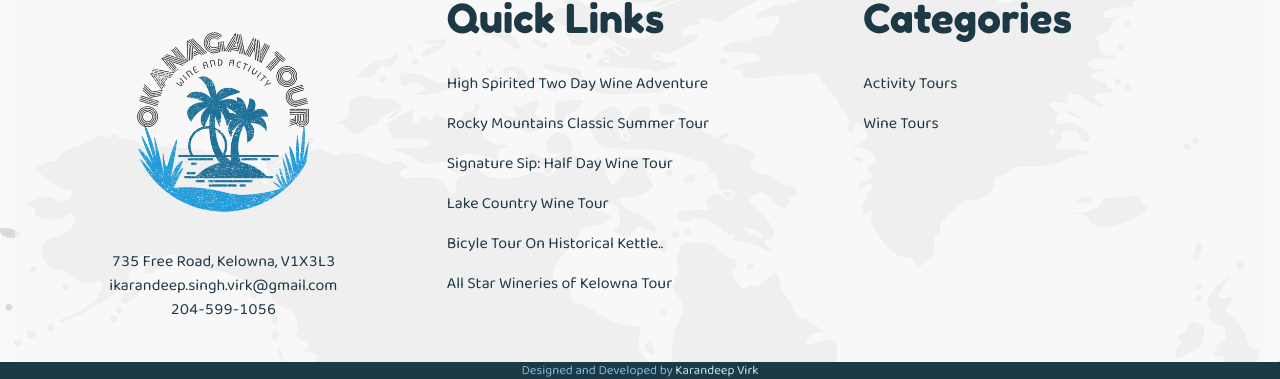
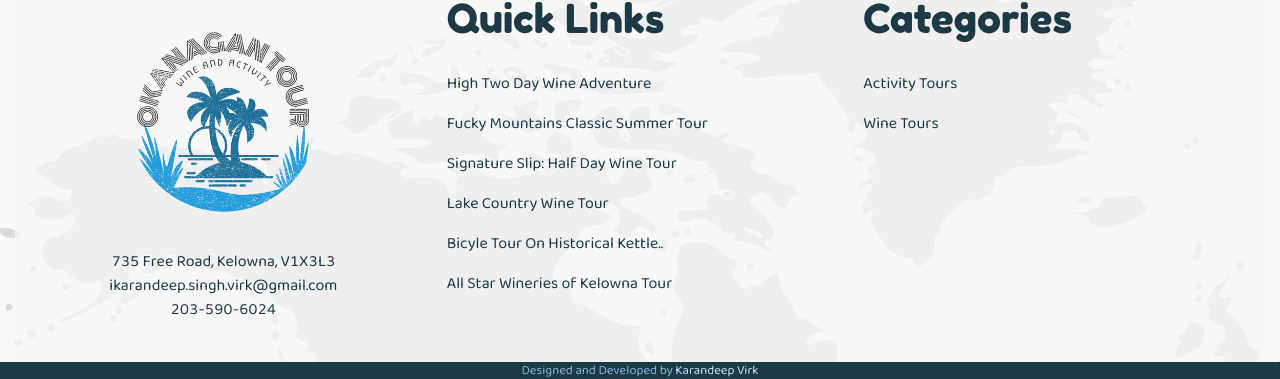
Before and after one commit to karandeepvirk85/okanagantour.ca, a React (Create React App) app: page /tour/all-star-wineries-of-kelowna-tour in a window 1280 px wide. Shown: the part 166-545 px from the top of the page. Built offline with nearby package versions, Linux system fonts and the light colour scheme; no server answers; a web font is replaced by a local one.

Commit message:
Changed some text in footer

```diff
--- a/src/Components/footer.component.js
+++ b/src/Components/footer.component.js
@@ -22,24 +22,24 @@ export default class Footer extends Component {
                                     </a>
                                 </p>
                                 <p>
-                                    <a href="tel:204-599-1056">204-599-1056</a>
+                                    <a href="tel:204-599-1056">203-590-6024</a>
                                 </p>
                             </Col>
                             <Col>
                                 <h1>Quick Links</h1>
                                 <p>
                                     <Link to="/tour/high-spirited-two-day-wine-adventure">
-                                        High Spirited Two Day Wine Adventure
+                                        High Two Day Wine Adventure
                                     </Link>
                                 </p>
                                 <p>
                                     <Link to="/tour/rocky-mountains-classic-summer-tour">
-                                        Rocky Mountains Classic Summer Tour
+                                        Fucky Mountains Classic Summer Tour
                                     </Link>
                                 </p>
                                 <p>
                                     <Link to="/tour/lake-country-wine-tour">
-                                        Signature Sip: Half Day Wine Tour
+                                        Signature Slip: Half Day Wine Tour
                                     </Link>
                                 </p>
                                 <p>
```
